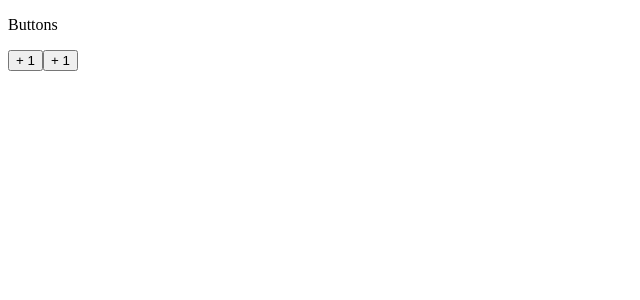
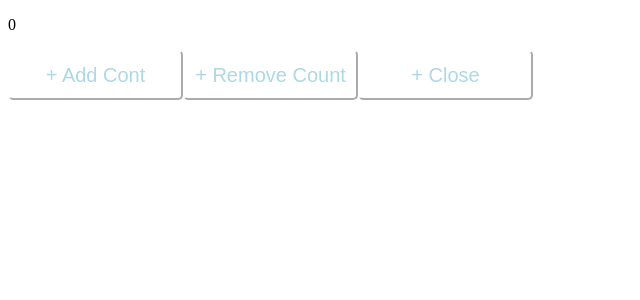
Before and after one commit to ArcherDiego/ButtonReact, a React (Create React App) app: page / in a window 1280 px wide. Shown: the top 300 px of the page, without its empty margins (0-640 px from the left). Built offline with nearby package versions, Linux system fonts and the light colour scheme.

Commit message:
feat: style buttons

```diff
--- a/src/App.js
+++ b/src/App.js
@@ -3,9 +3,10 @@ import Button from "./components/button";
 function App() {
   return (
     <div className="App">
-      <p>Buttons</p>
-      <Button />
-      <Button />
+      <p>0</p>
+      <Button nome='Add Cont'/>
+      <Button nome='Remove Count'/>
+      <Button nome='Close'/>
     </div>
   );
 }
--- a/src/components/button/index.js
+++ b/src/components/button/index.js
@@ -1,7 +1,16 @@
-const Button = (props) => {
-    console.log(props)
+const buttonStyle = {
+    backgroundColor: 'white',
+    color: '#add8e6',
+    borderRadius: '5px',
+    borderColor: 'white',
+    width: '175px',
+    height: '50px',
+    fontSize: '1.25em'
+}
+
+const Button = ({nome}) => {
     return (
-        <button>+ 1</button>
+        <button style={buttonStyle}>+ {nome}</button>
     )
 }
 
```
